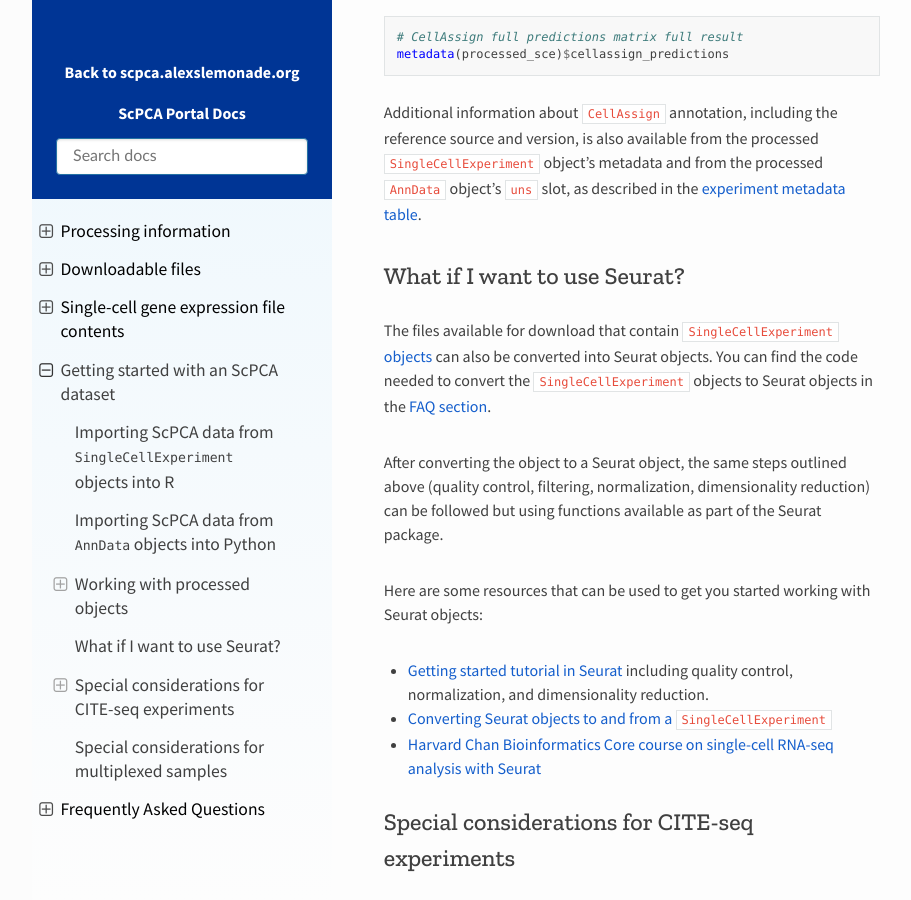
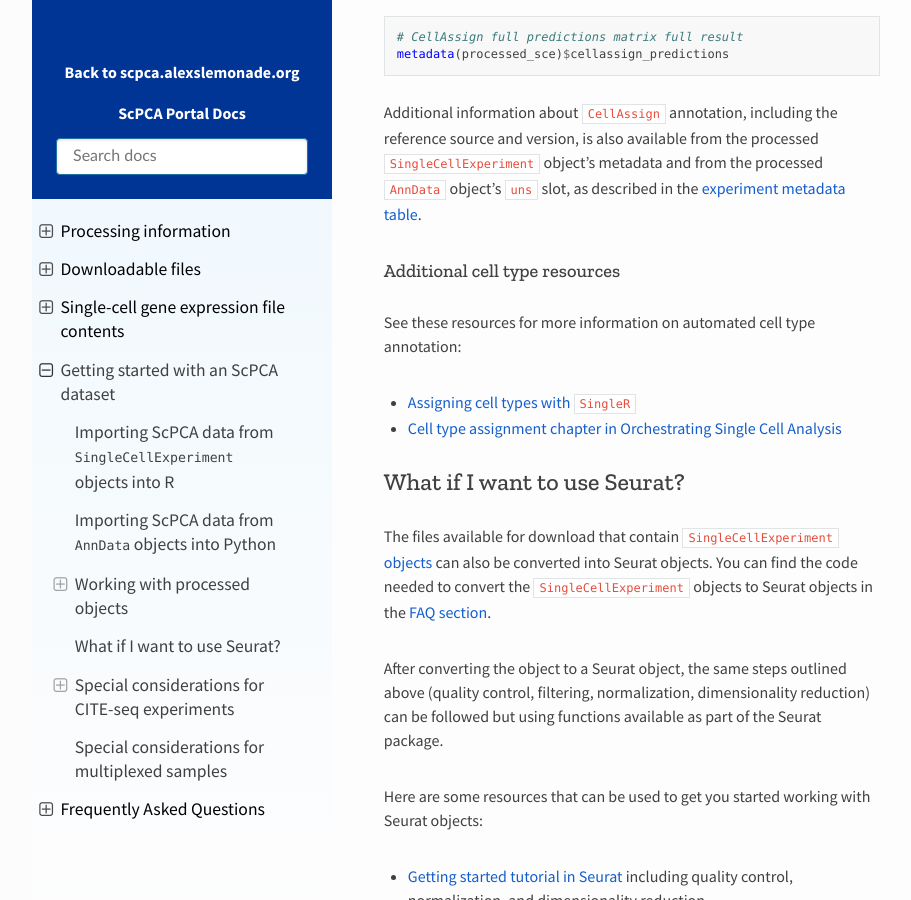
Before and after one commit to DongzeHE/scpca-docs, a Sphinx documentation site: the page built from docs/getting_started.md, in a window 1280 px wide and 900 px high, scrolled down 10194 px. Shown: the whole window, without its empty margins (158-1069 px from the left). Built offline with Sphinx 7.4.7 and the Read the Docs theme 2.0.0, drawn with Linux system fonts in a browser that asks for light colours.

Commit message:
some cell type resources

```diff
--- a/docs/getting_started.md
+++ b/docs/getting_started.md
@@ -336,6 +336,12 @@ metadata(processed_sce)$cellassign_predictions
 
 Additional information about `CellAssign` annotation, including the reference source and version, is also available from the processed `SingleCellExperiment` object's metadata and from the processed `AnnData` object's `uns` slot, as described in the {ref}`experiment metadata table<sce_file_contents:SingleCellExperiment experiment metadata>`.
 
+#### Additional cell type resources
+
+See these resources for more information on automated cell type annotation:
+
+- [Assigning cell types with `SingleR`](https://bioconductor.org/books/release/SingleRBook/)
+- [Cell type assignment chapter in Orchestrating Single Cell Analysis](https://bioconductor.org/books/3.17/OSCA.advanced/cell-cycle-assignment.html)
 
 ## What if I want to use Seurat?
 
```
